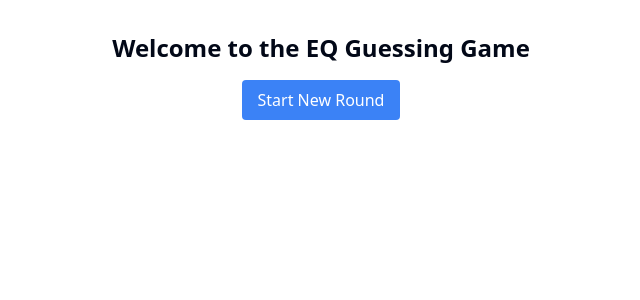
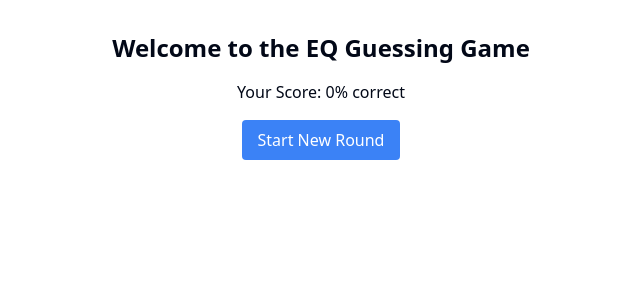
Before and after one commit to Dalar-Coin/EarTrainr, a React (Vite) app in the folder Client/: page /peaks in a window 1280 px wide. Shown: the top 300 px of the page, without its empty margins (319-959 px from the left). Built offline with nearby package versions, Linux system fonts and the light colour scheme.

Commit message:
checkpoint

```diff
--- a/Client/src/App.tsx
+++ b/Client/src/App.tsx
@@ -5,6 +5,7 @@ import { Route, BrowserRouter as Router, Routes } from "react-router-dom";
 import Home from "./pages/Home";
 import Login from "./pages/Login";
 import Peaks from "./pages/Peaks.tsx";
+import PeaksConfig from "./pages/PeaksConfig.tsx";
 
 function App() {
   return (
@@ -14,6 +15,7 @@ function App() {
           <Route path="/" element={<Home />} />
           <Route path="/login" element={<Login />} />
           <Route path="/peaks" element={<Peaks />} />
+          <Route path="/peaksConfig" element={<PeaksConfig />} />
         </Routes>
       </div>
     </Router>
--- a/Client/src/pages/Home.tsx
+++ b/Client/src/pages/Home.tsx
@@ -9,7 +9,7 @@ function Home() {
           Login
         </button>
       </Link>
-      <Link to="/peaks">
+      <Link to="/peaksConfig">
         <button className="px-4 py-2 bg-blue-500 text-white rounded hover:bg-blue-600">
           Peaks
         </button>
--- a/Client/src/pages/Peaks.tsx
+++ b/Client/src/pages/Peaks.tsx
@@ -11,6 +11,9 @@ function Peaks() {
   const [boostedBand, setBoostedBand] = useState<FrequencyBand | null>(null);
   const [showResult, setShowResult] = useState(false);
   const [userGuess, setUserGuess] = useState<FrequencyBand | null>(null);
+  const [roundEnded, setRoundEnded] = useState(false);
+  const [totalGuesses, setTotalGuesses] = useState(0);
+  const [correctGuesses, setCorrectGuesses] = useState(0);
   const audioContext = useRef<AudioContext | null>(null);
   const sourceNode = useRef<AudioBufferSourceNode | null>(null);
   const peaksEQ = useRef<PeaksEQ | null>(null);
@@ -69,6 +72,7 @@ function Peaks() {
       setShowResult(false);
       setIsEQEnabled(false);
       setUserGuess(null);
+      setRoundEnded(false);
     } catch (error) {
       console.error("Error playing audio:", error);
     }
@@ -82,16 +86,30 @@ function Peaks() {
     setShowResult(false);
     setBoostedBand(null);
     setUserGuess(null);
+    setRoundEnded(false);
     peaksEQ.current?.resetEQ();
   };
 
   const handleGuess = (guess: FrequencyBand) => {
     setUserGuess(guess);
     setShowResult(true);
+    setRoundEnded(true);
+    sourceNode.current?.stop();
+
+    setTotalGuesses(prev => prev + 1);
     if (guess === boostedBand) {
-      // Stop the audio if the guess is correct
+      setCorrectGuesses(prev => prev + 1);
+    }
+  };
+
+  const handleNextRound = () => {
     stopAudio();
-    }
+    playAudio();
+  };
+
+  const getScorePercentage = () => {
+    if (totalGuesses === 0) return 0;
+    return Math.round((correctGuesses / totalGuesses) * 100);
   };
 
   return (
@@ -99,22 +117,27 @@ function Peaks() {
       <h1 className="text-2xl font-bold mb-4">
         Welcome to the EQ Guessing Game
       </h1>
+      <div className="mb-4">
+        <p>Your Score: {getScorePercentage()}% correct</p>
+      </div>
+      {!isPlaying && (
         <button
           onClick={playAudio}
           className="px-4 py-2 bg-blue-500 text-white rounded hover:bg-blue-600 mb-2"
-        disabled={isPlaying}
         >
           Start New Round
         </button>
-      {isPlaying && (
+      )}
+      {isPlaying && !roundEnded && (
+        <>
           <button
             onClick={() => setIsEQEnabled(!isEQEnabled)}
-          className={`px-4 py-2 ${isEQEnabled ? "bg-yellow-500 hover:bg-yellow-600" : "bg-green-500 hover:bg-green-600"} text-white rounded mb-4`}
+            className={`px-4 py-2 ${
+              isEQEnabled ? "bg-yellow-500 hover:bg-yellow-600" : "bg-green-500 hover:bg-green-600"
+            } text-white rounded mb-4`}
           >
             {isEQEnabled ? "Disable EQ" : "Enable EQ"}
           </button>
-      )}
-      {isPlaying && (
           <div className="w-full max-w-md">
             <p className="text-center mb-2">
               Toggle EQ on and guess which frequency band is boosted:
@@ -137,6 +160,7 @@ function Peaks() {
               </button>
             </div>
           </div>
+        </>
       )}
       {showResult && (
         <div className="mt-4 text-center">
@@ -147,6 +171,14 @@ function Peaks() {
               ? "Correct! Well done!"
               : `Incorrect. The correct answer was ${boostedBand}.`}
           </p>
+          {roundEnded && (
+            <button
+              onClick={handleNextRound}
+              className="mt-4 px-4 py-2 bg-blue-500 text-white rounded hover:bg-blue-600"
+            >
+              Next Round
+            </button>
+          )}
         </div>
       )}
     </div>
--- /dev/null
+++ b/Client/src/pages/PeaksConfig.tsx
@@ -0,0 +1,24 @@
+import React from 'react';
+import { useNavigate } from 'react-router-dom';
+
+function PeaksConfig() {
+  const navigate = useNavigate();
+
+  const handleStartNewSession = () => {
+    navigate('/peaks');
+  };
+
+  return (
+    <div className="flex flex-col items-center justify-center h-screen">
+      <h1 className="text-2xl font-bold mb-4">Welcome to the EQ Guessing Game</h1>
+      <button
+        onClick={handleStartNewSession}
+        className="px-4 py-2 bg-blue-500 text-white rounded hover:bg-blue-600"
+      >
+        Start New Session
+      </button>
+    </div>
+  );
+}
+
+export default PeaksConfig;
```
Lines whose indentation alone changed are shown as unchanged.
